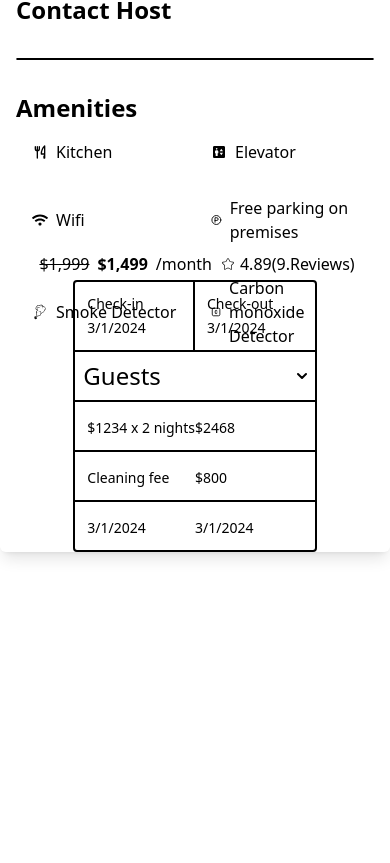
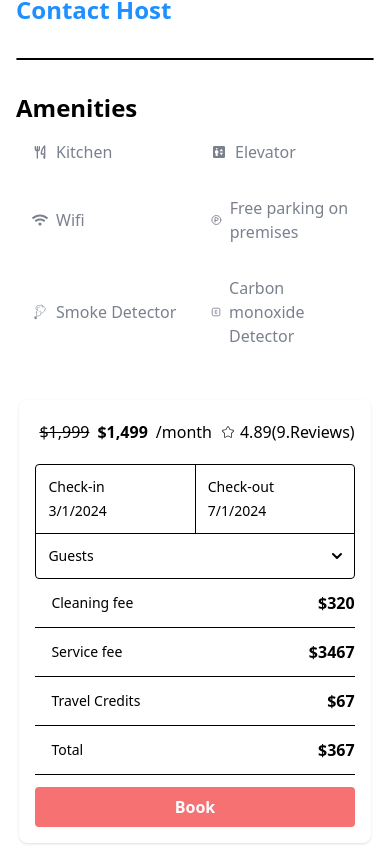
Before and after one commit to Engr-Riaz-Ahmad-Butt/aircasita_main, a Next.js app: page /properties in a window 390 px wide. Shown: the part 900-1763 px from the top of the page. Before the commit the page ends 1320 px from the top, so only its background shows below. Built offline with nearby package versions, Linux system fonts and the light colour scheme.

Commit message:
redesign booking card and make fully responsive property page

```diff
--- /dev/null
+++ b/components/BookingCard.js
@@ -0,0 +1,188 @@
+import React, { useState } from "react";
+import { CiCircleMinus, CiCirclePlus, CiStar } from "react-icons/ci";
+
+const BookingCard = () => {
+  const [isOpen, setIsOpen] = useState(false);
+
+  const toggleDropdown = () => {
+    setIsOpen(!isOpen);
+  };
+
+  return (
+    <div className="w-full max-w-md p-4 bg-white border-gray-200 rounded-lg shadow sm:p-8 dark:bg-gray-800 dark:border-gray-700">
+      <div className="flex items-center justify-between mb-4">
+        <span className="line-through text-1xl p-1">$1,999</span>
+        <span className="text-1xl font-bold p-1">$1,499</span>
+        <span className="text-1xl p-1">/month</span>
+        <span className="text-1xl p-1">
+          <CiStar />
+        </span>
+        <span>4.89(9.Reviews)</span>
+      </div>
+      <div className="border rounded divide-y divide-gray-200 dark:divide-gray-700">
+        <div className="flex flex-1 divide-x divide-gray-200 dark:divide-gray-700">
+          <div className="p-3 w-full">
+            <label className="block text-sm font-medium text-gray-700">
+              Check-in
+            </label>
+            <p className="mt-1 text-sm text-gray-500">3/1/2024</p>
+          </div>
+          <div className="p-3 w-full">
+            <label className="block text-sm font-medium text-gray-700">
+              Check-out
+            </label>
+            <p className="mt-1 text-sm text-gray-500">7/1/2024</p>
+          </div>
+        </div>
+
+        <div className="relative text-left border-t-2 flex p-3">
+          <button
+            id="dropdownDefaultButton"
+            onClick={toggleDropdown}
+            className="text-sm font-medium text-gray-900 truncate dark:text-white bg-blue-700 hover:bg-blue-300 w-full justify-between focus:outline-none focus:ring-blue-300 rounded-lg text-center inline-flex items-center dark:bg-blue-600 dark:hover:bg-blue-700 dark:focus:ring-blue-800"
+            type="button"
+          >
+            Guests
+            <svg
+              className="w-2.5 h-2.5 ms-3"
+              aria-hidden="true"
+              xmlns="http://www.w3.org/2000/svg"
+              fill="none"
+              viewBox="0 0 10 6"
+            >
+              <path
+                stroke="currentColor"
+                strokeLinecap="round"
+                strokeLinejoin="round"
+                strokeWidth="2"
+                d="m1 1 4 4 4-4"
+              />
+            </svg>
+          </button>
+          {isOpen && (
+            <div className="z-10 mt-10 absolute bg-white divide-y divide-gray-100 rounded-lg shadow w-full dark:bg-gray-700">
+              <ul className="py-2 text-sm text-gray-700 dark:text-gray-200 bg-gray">
+                <li>
+                  <div className="grid grid-cols-2 p-3">
+                    <div className="mt-1 text-sm text-gray-500 flex flex-col">
+                      <span className="text-xl">Adults</span>
+                      <span>Age 13+</span>
+                    </div>
+                    <div className="mt-1 text-sm text-gray-500 flex justify-evenly items-center">
+                      <CiCirclePlus className="text-lg" />
+                      <span>1</span>
+                      <CiCircleMinus className="text-lg" />
+                    </div>
+                  </div>
+                </li>
+                <li>
+                  <div className="grid grid-cols-2 p-3">
+                    <div className="mt-1 text-sm text-gray-500 flex flex-col">
+                      <span className="text-xl">Children</span>
+                      <span>Age 2-12</span>
+                    </div>
+                    <div className="mt-1 text-sm text-gray-500 flex justify-evenly items-center">
+                      <CiCirclePlus className="text-lg" />
+                      <span>0</span>
+                      <CiCircleMinus className="text-lg" />
+                    </div>
+                  </div>
+                </li>
+                <li>
+                  <div className="grid grid-cols-2 p-3">
+                    <div className="mt-1 text-sm text-gray-500 flex flex-col">
+                      <span className="text-xl">Infants</span>
+                      <span>Under 2</span>
+                    </div>
+                    <div className="mt-1 text-sm text-gray-500 flex justify-evenly items-center">
+                      <CiCirclePlus className="text-lg" />
+                      <span>0</span>
+                      <CiCircleMinus className="text-lg" />
+                    </div>
+                  </div>
+                </li>
+                <li>
+                  <div className="grid grid-cols-2 p-3">
+                    <div className="mt-1 text-sm text-gray-500 flex flex-col">
+                      <span className="text-xl">Pets</span>
+                      <span>Bringing a service animal?</span>
+                    </div>
+                    <div className="mt-1 text-sm text-gray-500 flex justify-evenly items-center">
+                      <CiCirclePlus className="text-lg" />
+                      <span>0</span>
+                      <CiCircleMinus className="text-lg" />
+                    </div>
+                  </div>
+                </li>
+              </ul>
+            </div>
+          )}
+        </div>
+      </div>
+      <div className="flow-root">
+        <ul
+          role="list"
+          className="divide-y divide-gray-200 dark:divide-gray-700"
+        >
+          <li className="py-3 sm:py-4">
+            <div className="flex items-center">
+              <div className="flex-1 min-w-0 ms-4">
+                <p className="text-sm font-medium text-gray-900 truncate dark:text-white">
+                  Cleaning fee
+                </p>
+              </div>
+              <div className="inline-flex items-center text-base font-semibold text-gray-900 dark:text-white">
+                $320
+              </div>
+            </div>
+          </li>
+          <li className="py-3 sm:py-4">
+            <div className="flex items-center ">
+              <div className="flex-1 min-w-0 ms-4">
+                <p className="text-sm font-medium text-gray-900 truncate dark:text-white">
+                  Service fee
+                </p>
+              </div>
+              <div className="inline-flex items-center text-base font-semibold text-gray-900 dark:text-white">
+                $3467
+              </div>
+            </div>
+          </li>
+          <li className="py-3 sm:py-4">
+            <div className="flex items-center">
+              <div className="flex-1 min-w-0 ms-4">
+                <p className="text-sm font-medium text-gray-900 truncate dark:text-white">
+                  Travel Credits
+                </p>
+              </div>
+              <div className="inline-flex items-center text-base font-semibold text-gray-900 dark:text-white">
+                $67
+              </div>
+            </div>
+          </li>
+          <li className="py-3 sm:py-4">
+            <div className="flex items-center ">
+              <div className="flex-1 min-w-0 ms-4">
+                <p className="text-sm font-medium text-gray-900 truncate dark:text-white">
+                  Total
+                </p>
+              </div>
+              <div className="inline-flex items-center text-base font-semibold text-gray-900 dark:text-white">
+                $367
+              </div>
+            </div>
+          </li>
+          <li className="pt-3 pb-0 sm:pt-4">
+            <div className="flex items-center ">
+              <button className="w-full bg-primary text-gray hover:bg-blue-700 text-white font-bold py-2 px-4 rounded">
+                Book
+              </button>
+            </div>
+          </li>
+        </ul>
+      </div>
+    </div>
+  );
+};
+
+export default BookingCard;
--- a/components/dropDown.js
+++ b/components/dropDown.js
@@ -12,7 +12,7 @@ const Dropdown = ({title}) => {
       <button
         id="dropdownDefaultButton"
         onClick={toggleDropdown}
-        className="text-white bg-blue-700 hover:bg-blue-800 focus:outline-none focus:ring-blue-300 rounded-lg text-2xl py-2.5 text-center inline-flex items-center dark:bg-blue-600 dark:hover:bg-blue-700 dark:focus:ring-blue-800"
+        className="text-dodgerBlue text-white bg-blue-700 hover:bg-blue-800 focus:outline-none focus:ring-blue-300 rounded-lg text-2xl py-2.5 text-center inline-flex items-center dark:bg-blue-600 dark:hover:bg-blue-700 dark:focus:ring-blue-800"
         type="button"
       >
         {title}
--- a/pages/properties/index.js
+++ b/pages/properties/index.js
@@ -6,6 +6,7 @@ import { TbBrandCarbon, TbToolsKitchen2 } from "react-icons/tb";
 import { MdElevator } from "react-icons/md";
 import { GiSmokeBomb } from "react-icons/gi";
 import { CiCircleMinus, CiCirclePlus, CiStar } from "react-icons/ci";
+import BookingCard from "../../components/BookingCard";
 
 const Properties = (props) => {
   const [isOpen, setIsOpen] = useState(false);
@@ -16,7 +17,7 @@ const Properties = (props) => {
 
   return (
     <>
-      <div className="flex flex-col sm:flex-row h-screen md:p-5">
+      <div className="flex flex-col sm:flex-row md:h-screen md:p-5">
         <div className="flex-1 p-4 col-span-3 w-full md:w-3/4">
           <h3 className="text-2xl font-bold py-2">ENTER APPATRMENT</h3>
           <div className="flex flex-col sm:flex-row justify-between">
@@ -24,7 +25,7 @@ const Properties = (props) => {
               <h1 className="text-4xl font-black">
                 Graceful SeaView Duplex 2BR @ Georgetown
               </h1>
-              <p className="text-2xl font-bold py-2">Georgetown</p>
+              <p className="text-2xl font-bold py-2 text-slate">Georgetown</p>
             </div>
             <figure className="flex flex-col items-center justify-center">
               <img
@@ -40,7 +41,7 @@ const Properties = (props) => {
               <FaHome />
               <span className="text-2xl font-bold">Entire apartment</span>
             </div>
-            <div className="flex justify-evenly w-96 px-3">
+            <div className="flex justify-evenly w-96 px-3 text-slate">
               <span>6 guest</span>
               <span>2 bedroom</span>
               <span>6 beds</span>
@@ -49,7 +50,7 @@ const Properties = (props) => {
           </div>
           <hr className="my-8 border border-slate-300 rounded dark:bg-gray-700" />
           <div>
-            <p>
+            <p className="text-slate">
               Lorem Ipsum is simply dummy text of the printing and typesetting
               industry. Lorem Ipsum has been the industry's standard dummy text
               ever since the 1500s, when an unknown printer took a galley of
@@ -68,13 +69,13 @@ const Properties = (props) => {
             <Dropdown title="Read more about the space" />
           </div>
           <div>
-            <h3 className="text-2xl font-bold">Contact Host</h3>
+            <h3 className="text-2xl font-bold text-dodgerBlue">Contact Host</h3>
           </div>
           <hr className="my-8 border border-slate-300 rounded dark:bg-gray-700" />
           <div>
             <h2 className="text-2xl font-bold">Amenities</h2>
             <div>
-              <div class="grid grid-cols-2">
+              <div class="grid grid-cols-2 text-slate">
                 <div class="bg-gray-200 p-4 flex items-center gap-2">
                   <TbToolsKitchen2 />
                   <span>Kitchen</span>
@@ -105,8 +106,8 @@ const Properties = (props) => {
         </div>
 
         <div className="bg-gray-800 text-white w-full sm:w-96 flex items-center justify-center flex-shrink-0">
-          <div class="flex justify-center items-center rounded p-5">
-            <div class="rounded-md shadow-lg md:p-6 fixed w-full md:w-fit items-center flex flex-col justify-center h-auto">
+          <div class="flex justify-center items-center rounded p-5 ">
+            {/* <div class="rounded-md shadow-xl md:p-3 md:fixed w-full md:w-fit items-center flex flex-col justify-center h-auto">
               <div className="flex items-center">
                 <span className="line-through text-1xl p-1">$1,999</span>
                 <span className="text-1xl font-bold p-1">$1,499</span>
@@ -116,7 +117,7 @@ const Properties = (props) => {
                 </span>
                 <span>4.89(9.Reviews)</span>
               </div>
-              <div className="border-2 rounded">
+              <div className="border border-indigo-600 border-slate rounded">
                 <div className="grid grid-cols-2">
                   <div className="border-r-2 p-3">
                     <label className="block text-sm font-medium text-gray-700">
@@ -133,8 +134,6 @@ const Properties = (props) => {
                   </div>
                 </div>
                 <div className=" border-t-2 border-b-2 p-2">
-                  {/* <Dropdown title="Guests" /> */}
-
                   <div className="relative text-left flex">
                     <button
                       id="dropdownDefaultButton"
@@ -178,12 +177,12 @@ const Properties = (props) => {
                           <li>
                             <div className="grid grid-cols-2 p-3">
                               <div className="mt-1 text-sm text-gray-500 flex flex-col">
-                                <span className="text-xl">Adults</span>
-                                <span>Age 13+</span>
+                                <span className="text-xl">Children</span>
+                                <span>Age 2-12</span>
                               </div>
                               <div className="mt-1 text-sm text-gray-500 flex justify-evenly items-center">
                                 <CiCirclePlus className="text-lg" />
-                                <span>1</span>
+                                <span>0</span>
                                 <CiCircleMinus className="text-lg" />
                               </div>
                             </div>
@@ -191,12 +190,12 @@ const Properties = (props) => {
                           <li>
                             <div className="grid grid-cols-2 p-3">
                               <div className="mt-1 text-sm text-gray-500 flex flex-col">
-                                <span className="text-xl">Adults</span>
-                                <span>Age 13+</span>
+                                <span className="text-xl">Infants</span>
+                                <span>Under 2</span>
                               </div>
                               <div className="mt-1 text-sm text-gray-500 flex justify-evenly items-center">
                                 <CiCirclePlus className="text-lg" />
-                                <span>1</span>
+                                <span>0</span>
                                 <CiCircleMinus className="text-lg" />
                               </div>
                             </div>
@@ -204,12 +203,12 @@ const Properties = (props) => {
                           <li>
                             <div className="grid grid-cols-2 p-3">
                               <div className="mt-1 text-sm text-gray-500 flex flex-col">
-                                <span className="text-xl">Adults</span>
-                                <span>Age 13+</span>
+                                <span className="text-xl">Pets</span>
+                                <span>Bringing a service animal?</span>
                               </div>
                               <div className="mt-1 text-sm text-gray-500 flex justify-evenly items-center">
                                 <CiCirclePlus className="text-lg" />
-                                <span>1</span>
+                                <span>0</span>
                                 <CiCircleMinus className="text-lg" />
                               </div>
                             </div>
@@ -222,18 +221,36 @@ const Properties = (props) => {
 
                 <div className="grid grid-cols-2 p-3 border-b-2">
                   <p className="mt-1 text-sm text-gray-500">$1234 x 2 nights</p>
-                  <p className="mt-1 text-sm text-gray-500">$2468</p>
+                  <p className="mt-1 text-sm text-gray-500 text-right">$2468</p>
                 </div>
                 <div className="grid grid-cols-2 p-3 border-b-2">
-                  <p className="mt-1 text-sm text-gray-500">Cleaning fee</p>
-                  <p className="mt-1 text-sm text-gray-500">$800</p>
+                  <p className="mt-1 text-sm text-gray-500">
+                    Cleaning fee
+                  </p>
+                  <p className="mt-1 text-sm text-gray-500 text-right">$800</p>
                 </div>
-                <div className="grid grid-cols-2 p-3">
-                  <p className="mt-1 text-sm text-gray-500">3/1/2024</p>
-                  <p className="mt-1 text-sm text-gray-500">3/1/2024</p>
+                <div className="grid grid-cols-2 p-3 border-b-2">
+                  <p className="mt-1 text-sm text-gray-500">Service fee</p>
+                  <p className="mt-1 text-sm text-gray-500 text-right">$2345</p>
+                </div>
+                <div className="grid grid-cols-2 p-3 border-b-2">
+                  <p className="mt-1 text-sm text-gray-500">Travel credit</p>
+                  <p className="mt-1 text-sm text-gray-500 text-right">$234</p>
+                </div>
+                <div className="grid grid-cols-2 p-3 border-b-2">
+                  <p className="mt-1 text-sm text-gray-500">Total</p>
+                  <p className="mt-1 text-sm text-gray-500 text-right">$7653</p>
+                </div>
+                <div className="grid p-3">
+                  <button className="w-full bg-primary text-gray hover:bg-blue-700 text-white font-bold py-2 px-4 rounded">
+                    Book
+                  </button>
                 </div>
               </div>
-            </div>
+            </div> */}
+<div className=" md:fixed w-full md:w-fit items-center flex flex-col justify-center h-auto">
+<BookingCard />
+</div>
           </div>
         </div>
       </div>
--- a/tailwind.config.ts
+++ b/tailwind.config.ts
@@ -18,6 +18,8 @@ const config: Config = {
       secondary: "#FCB973",
       gray:'#FCFCFF',
       linkColor : '#000FFF',
+      slate : '#7B808E',
+      dodgerBlue: '#1E90FF',
     }
   },
   plugins: [],
```
